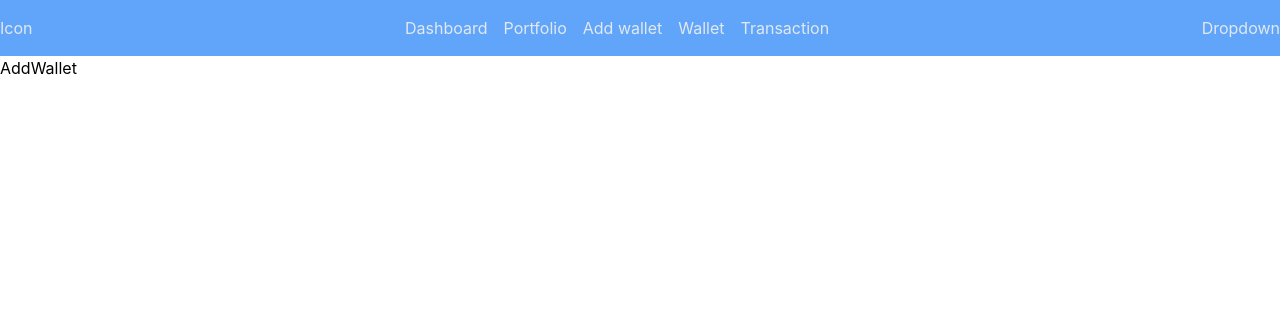
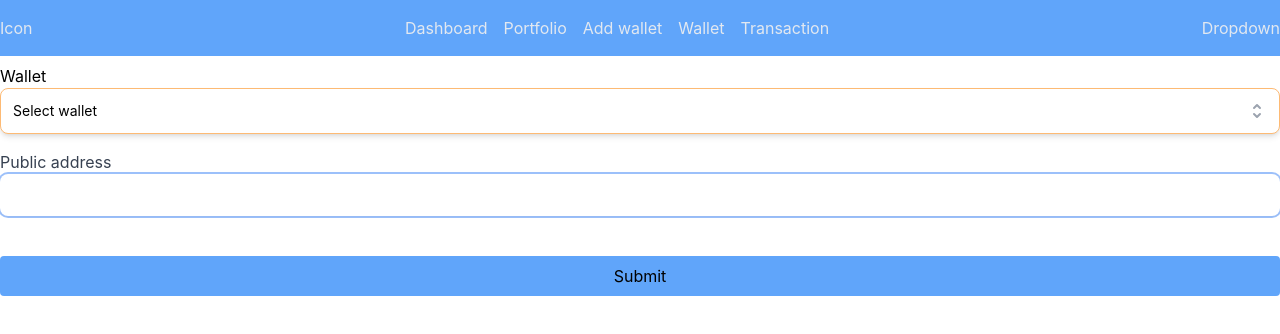
Before and after one commit to AdiGajbhiye/easytax, a React (Vite) app in the folder packages/ui/: page /add_wallet in a window 1280 px wide. Shown: the top 334 px of the page. Built offline with nearby package versions, Linux system fonts and the light colour scheme.

Commit message:
added dropdown

```diff
--- a/packages/ui/package.json
+++ b/packages/ui/package.json
@@ -11,6 +11,8 @@
   },
   "dependencies": {
     "@easytax/validator": "workspace:*",
+    "@headlessui/react": "^1.6.4",
+    "@heroicons/react": "^1.0.6",
     "@hookform/resolvers": "^2.8.8",
     "classnames": "^2.3.1",
     "react": "^17.0.2",
--- a/packages/ui/src/pages/add-wallet/index.tsx
+++ b/packages/ui/src/pages/add-wallet/index.tsx
@@ -1,7 +1,43 @@
 import React from 'react';
+import Dropdown from '@ui-kit/Dropdown';
+import { Controller, useForm } from 'react-hook-form';
+import TextField from '@ui-kit/TextField';
 
 function AddWallet() {
-  return <div>AddWallet</div>;
+  const {
+    control,
+    register,
+    handleSubmit,
+    formState: { errors },
+  } = useForm();
+
+  return (
+    <div className="flex flex-col justify-center">
+      <form onSubmit={handleSubmit((data) => console.log(data))} className="flex flex-col items-center">
+        <Controller
+          name="wallet"
+          control={control}
+          render={({ field: { onChange, value } }) => (
+            <Dropdown
+              onChange={onChange}
+              label="Wallet"
+              placeholder="Select wallet"
+              options={[
+                { text: 'Binance', value: 'binance' },
+                { text: 'Bitforex', value: 'bitforex' },
+                { text: 'FTX', value: 'ftx' },
+              ]}
+              error={errors?.wallet}
+              value={value}
+            />
+          )}
+        />
+
+        <TextField label="Public address" formProps={register('publicAddress')} error={errors?.publicAddress} />
+        <input type="submit" className="bg-blue-400 rounded py-2 mt-8 w-full" />
+      </form>
+    </div>
+  );
 }
 
 export default AddWallet;
--- a/packages/ui/src/pages/signup/index.tsx
+++ b/packages/ui/src/pages/signup/index.tsx
@@ -21,16 +21,11 @@ function Signup() {
       <div className="flex flex-col items-center">
         <div className="text-2xl">Signup</div>
         <form onSubmit={handleSubmit((data) => mutation.mutate(data))} className="flex flex-col items-center">
-          <TextField name="firstName" label="First name" formProps={register('firstName')} error={errors?.firstName} />
-          <TextField name="lastName" label="Last name" formProps={register('lastName')} error={errors?.lastName} />
-          <TextField name="email" label="Email" formProps={register('email')} error={errors?.email} />
-          <TextField name="password" label="Password" formProps={register('password')} error={errors?.password} />
-          <TextField
-            name="confirmPassword"
-            label="Confirm Password"
-            formProps={register('confirmPassword')}
-            error={errors?.confirmPassword}
-          />
+          <TextField label="First name" formProps={register('firstName')} error={errors?.firstName} />
+          <TextField label="Last name" formProps={register('lastName')} error={errors?.lastName} />
+          <TextField label="Email" formProps={register('email')} error={errors?.email} />
+          <TextField label="Password" formProps={register('password')} error={errors?.password} />
+          <TextField label="Confirm Password" formProps={register('confirmPassword')} error={errors?.confirmPassword} />
           <input type="submit" className="bg-blue-400 rounded py-2 mt-8 w-full" />
         </form>
         <Link to="/login">Already registered. Login</Link>
--- a/packages/ui/src/ui-kit/Dropdown.tsx
+++ b/packages/ui/src/ui-kit/Dropdown.tsx
@@ -1,39 +1,59 @@
-import classNames from 'classnames';
-import { FieldError, UseFormRegisterReturn } from 'react-hook-form';
+import { Fragment } from 'react';
+import classnames from 'classnames';
+import { Listbox, Transition } from '@headlessui/react';
+import { CheckIcon, SelectorIcon } from '@heroicons/react/solid';
+import { FieldError, RefCallBack } from 'react-hook-form';
+
+interface Option {
+  text: string;
+  value: string;
+}
 
 interface IProps {
-  name: string;
   label: string;
-  formProps: UseFormRegisterReturn;
-  error: FieldError | undefined;
+  options: Option[];
+  onChange: (s: string) => void;
+  value?: string;
+  placeholder?: string;
+  error?: FieldError | undefined;
 }
 
-function Dropdown({ name, label, formProps, error }: IProps) {
+function Dropdown({ label, options, value, onChange, placeholder, error }: IProps) {
   return (
     <div className="flex flex-col m-2 w-full">
-      <label htmlFor={name} className="text-gray-700 relative">
-        {label}
-        {error && <span className="text-red-500 required-dot">*</span>}
-        <input
-          className={classNames(
-            'ring-2 rounded-lg border-transparent flex-1 appearance-none border border-gray-300 w-full py-2 px-4 bg-white text-gray-700 placeholder-gray-400 shadow-sm text-base focus:outline-none focus:ring-2 focus:ring-purple-600 focus:border-transparent',
-            { 'ring-red-500': !!error },
-          )}
-          {...formProps}
-        />
-        {error && (
-          <svg
-            xmlns="http://www.w3.org/2000/svg"
-            width="15"
-            height="15"
-            fill="currentColor"
-            className="absolute text-red-500 right-2 bottom-3"
-            viewBox="0 0 1792 1792"
-          >
-            <path d="M1024 1375v-190q0-14-9.5-23.5t-22.5-9.5h-192q-13 0-22.5 9.5t-9.5 23.5v190q0 14 9.5 23.5t22.5 9.5h192q13 0 22.5-9.5t9.5-23.5zm-2-374l18-459q0-12-10-19-13-11-24-11h-220q-11 0-24 11-10 7-10 21l17 457q0 10 10 16.5t24 6.5h185q14 0 23.5-6.5t10.5-16.5zm-14-934l768 1408q35 63-2 126-17 29-46.5 46t-63.5 17h-1536q-34 0-63.5-17t-46.5-46q-37-63-2-126l768-1408q17-31 47-49t65-18 65 18 47 49z" />
-          </svg>
-        )}
-      </label>
+      <Listbox value={value} onChange={onChange}>
+        <Listbox.Label>{label}</Listbox.Label>
+        <div className="relative">
+          <Listbox.Button className="flex justify-between w-full border border-solid border-orange-300 cursor-default rounded-lg bg-white p-3 text-left shadow-md focus:outline-none focus-visible:border-indigo-500 focus-visible:ring-2 focus-visible:ring-white focus-visible:ring-opacity-75 focus-visible:ring-offset-2 focus-visible:ring-offset-orange-300 sm:text-sm">
+            <span className="truncate">{options.find((o) => o.value === value)?.text || placeholder || label}</span>
+            <SelectorIcon className="h-5 w-5 text-gray-400 pointer-events-none" aria-hidden="true" />
+          </Listbox.Button>
+          <Transition as={Fragment} leave="transition ease-in duration-100" leaveFrom="opacity-100" leaveTo="opacity-0">
+            <Listbox.Options className="z-10 absolute mt-1 max-h-60 w-full overflow-auto rounded-md bg-white py-1 text-base shadow-lg ring-1 ring-black ring-opacity-5 focus:outline-none">
+              {options.map((option) => (
+                <Listbox.Option
+                  key={option.value}
+                  className={({ active }) =>
+                    `flex justify-between cursor-default select-none p-3 ${
+                      active ? 'bg-amber-100 text-amber-900' : 'text-gray-900'
+                    }`
+                  }
+                  value={option.value}
+                >
+                  {({ selected }) => (
+                    <>
+                      <span className={`block truncate ${selected ? 'font-medium' : 'font-normal'}`}>
+                        {option.text}
+                      </span>
+                      {selected && <CheckIcon className="h-5 w-5 text-amber-600" aria-hidden="true" />}
+                    </>
+                  )}
+                </Listbox.Option>
+              ))}
+            </Listbox.Options>
+          </Transition>
+        </div>
+      </Listbox>
       {error && <p className="text-sm text-red-500">{error.message}</p>}
     </div>
   );
--- a/packages/ui/src/ui-kit/TextField.tsx
+++ b/packages/ui/src/ui-kit/TextField.tsx
@@ -2,16 +2,15 @@ import classNames from 'classnames';
 import { FieldError, UseFormRegisterReturn } from 'react-hook-form';
 
 interface IProps {
-  name: string;
   label: string;
   formProps: UseFormRegisterReturn;
   error: FieldError | undefined;
 }
 
-function TextField({ name, label, formProps, error }: IProps) {
+function TextField({ label, formProps, error }: IProps) {
   return (
     <div className="flex flex-col m-2 w-full">
-      <label htmlFor={name} className="text-gray-700 relative">
+      <label className="text-gray-700 relative">
         {label}
         {error && <span className="text-red-500 required-dot">*</span>}
         <input
```
Also changed, not shown: 1 other file (tests, documents, lock files or other folders).
